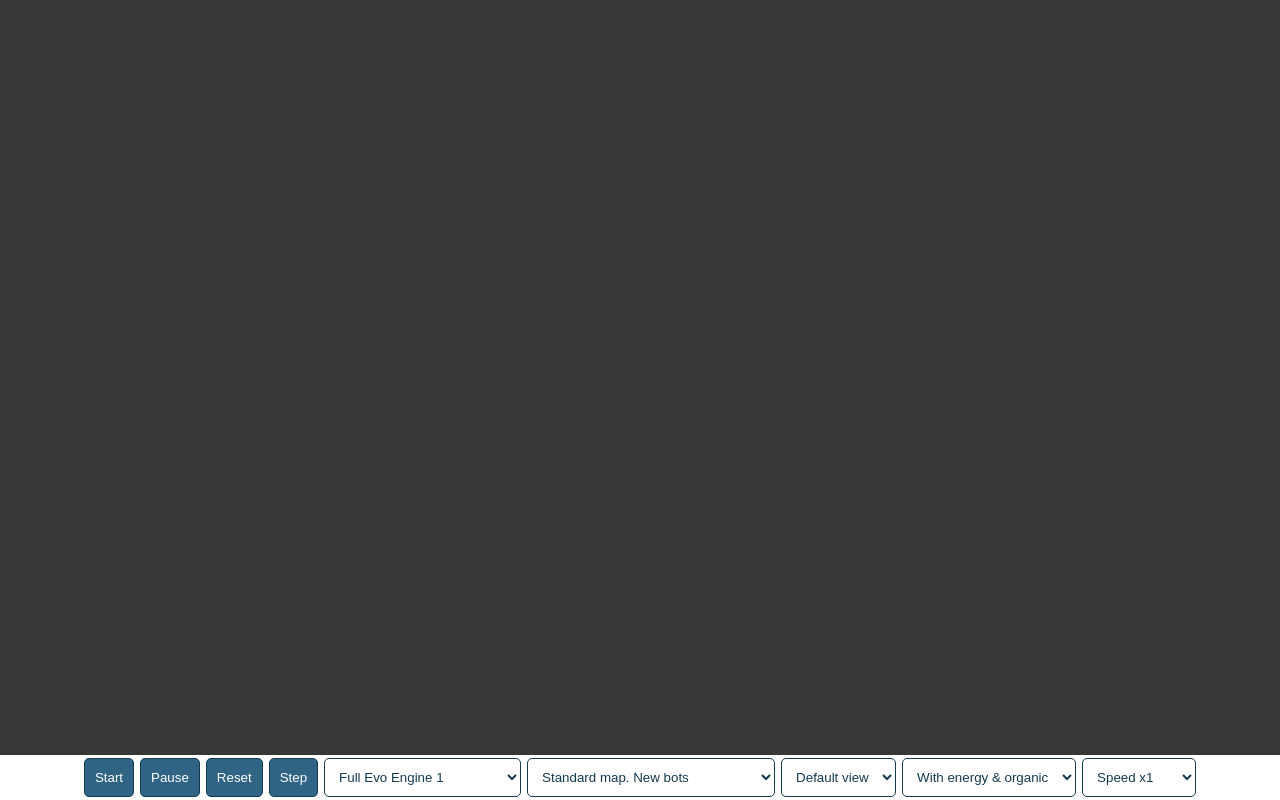
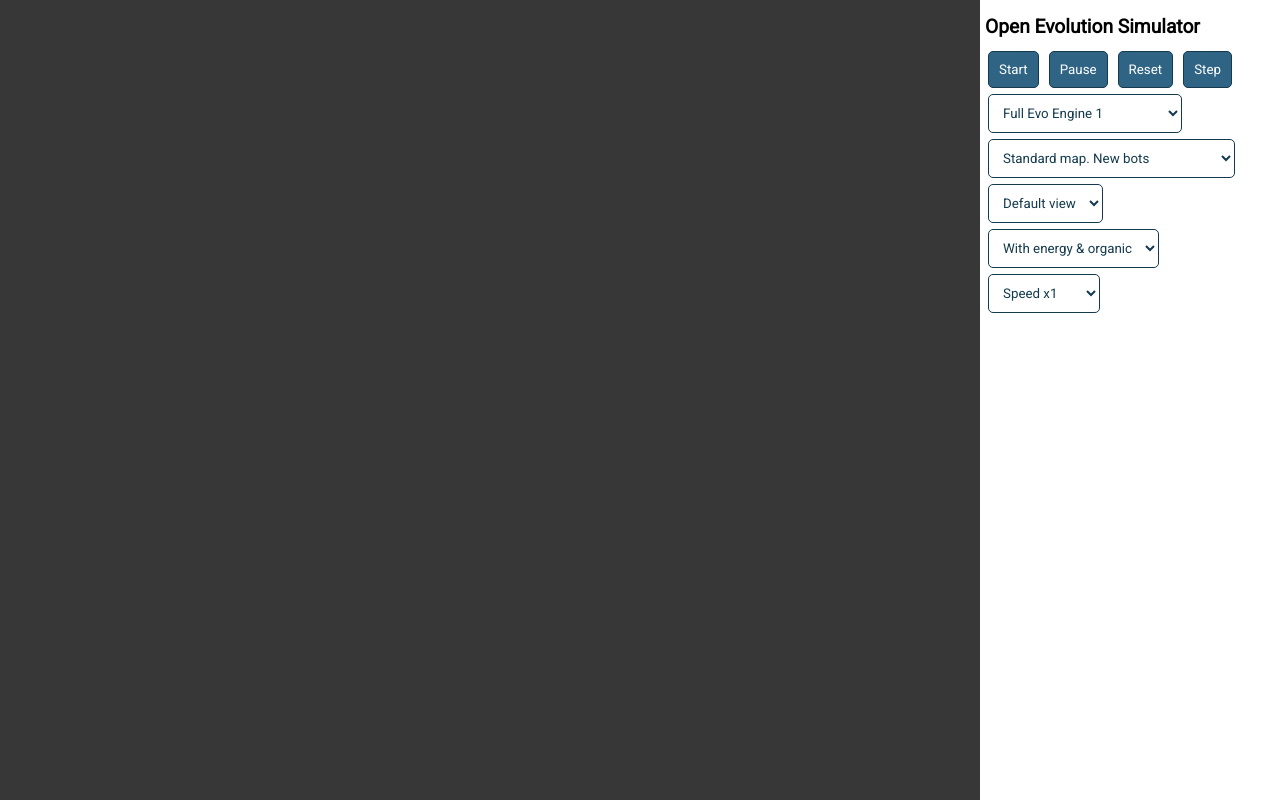
Before and after one commit to MemoS77/open-evolution-simulator, a website built with Parcel: page src/index.html in a window 1280 px wide. Built offline with nearby package versions, Linux system fonts and the light colour scheme.

Commit message:
feat: change controls layout

```diff
--- a/src/code/app.ts
+++ b/src/code/app.ts
@@ -58,6 +58,7 @@ export default class App {
         this.canvas.addEventListener("mousemove", (e) => {
             if (e.buttons===4) {
                 this.engine.onDrag(e.movementX, e.movementY)
+                this.engine.draw()
             }
         })
         bindStartButton(() => this.start())
--- a/src/index.html
+++ b/src/index.html
@@ -6,6 +6,7 @@
           content="width=device-width, user-scalable=no, initial-scale=1.0, maximum-scale=1.0, minimum-scale=1.0">
     <meta http-equiv="X-UA-Compatible" content="ie=edge">
     <title>Open Evolution Simulator</title>
+    <link rel="preconnect" href="https://fonts.googleapis.com"><link rel="preconnect" href="https://fonts.gstatic.com" crossorigin><link href="https://fonts.googleapis.com/css2?family=Roboto&display=swap" rel="stylesheet">
     <link rel="stylesheet" href="style.scss">
 </head>
 <body>
@@ -13,13 +14,19 @@
     <div id="oes-canvas-cont">
     </div>
     <div id="controls-cont">
+        <div id="logo">Open Evolution Simulator</div>
+        <div>
         <button id="start-button">Start</button>
         <button id="pause-button">Pause</button>
         <button id="reset-button">Reset</button>
         <button id="step-button">Step</button>
+        </div>
+        <div>
         <select id="engines-list">
             <option>Basic Engine</option>
         </select>
+        </div>
+        <div>
         <select id="fields-list"></select>
         <select id="show-mode">
             <option value="0">View 0</option>
@@ -29,6 +36,8 @@
             <option value="4">View 4</option>
             <option value="5">View 5</option>
         </select>
+        </div>
+        <div>
         <select id="filter-mode">
             <option value="0">Filter 0</option>
             <option value="1">Filter 1</option>
@@ -37,6 +46,8 @@
             <option value="4">Filter 4</option>
             <option value="5">Filter 5</option>
         </select>
+        </div>
+        <div>
         <select id="speed">
             <option value="1">Speed x1</option>
             <option value="2">Speed x2</option>
@@ -47,7 +58,9 @@
             <option value="100">Speed x100</option>
             <option value="300">Speed x300</option>
         </select>
+        </div>
     </div>
+    <div id="toggle-menu"></div>
 </div>
 <script src="code/index.ts" type="module"></script>
 </body>
--- a/src/style.scss
+++ b/src/style.scss
@@ -1,30 +1,52 @@
 $color-dark: #2f6485;
 $color-main: #fff;
 $color-darker: #143a4f;
+$controls-panel-width: 300px;
+
+@import url('https://fonts.googleapis.com/css2?family=Roboto&display=swap');
 
 * {
     margin: 0;
     padding: 0;
     box-sizing: border-box;
+    font-family: 'Roboto', sans-serif;
+}
+
+body {
+    overflow: hidden;
+}
+
+#toggle-menu {
+    display: none;
 }
 
 #root {
     display: flex;
-    flex-direction: column;
+    flex-direction: row;
     align-items: center;
-    justify-content: center;
+    justify-content: left;
     height: 100vh;
 
     #oes-canvas-cont {
         background-color: rgba(55, 55, 55);
-        width: 100%;
         display: flex;
+        height: 100%;
         flex-grow: 1;
+    }
+
+    #logo {
+        font-weight: bold;
+        margin: 10px 0px;
+        font-size: 1.2rem;
     }
 
 
     #controls-cont {
+        padding:5px;
         display: flex;
+        height: 100%;
+        flex-direction: column;
+        width: $controls-panel-width;
 
 
         button, select  {
```
